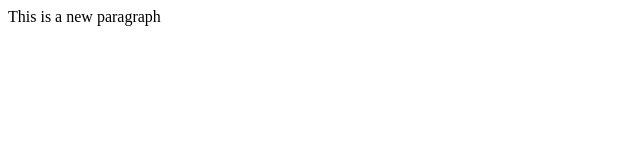
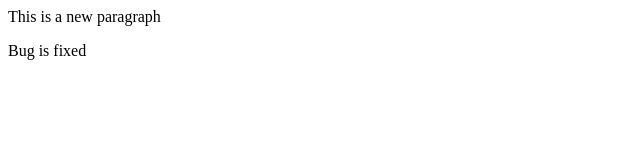
Before and after one commit to galaxy-hivemind/Apna-clg-tutorial-for-Git-and-GitHub, a plain HTML site: page NewerDirecctory/index.html in a window 1280 px wide. Shown: the full height of the page, 0-640 px from the left. Drawn offline with Linux system fonts and the light colour scheme.

Commit message:
Fixed the  bug

```diff
--- a/NewerDirecctory/index.html
+++ b/NewerDirecctory/index.html
@@ -1 +1,3 @@
 <p> This is a new paragraph</p>
+
+<p> Bug is fixed</p>
```
